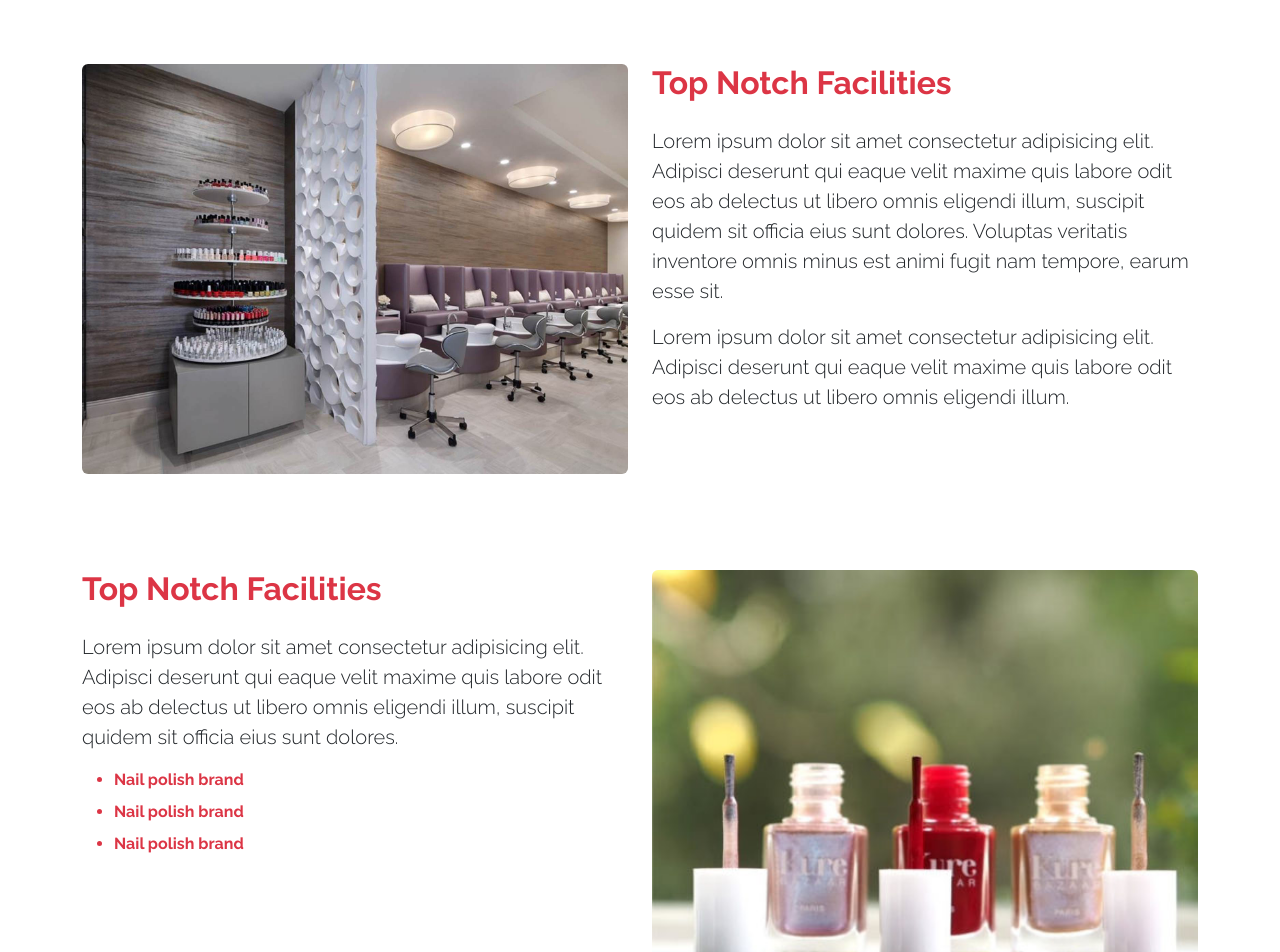
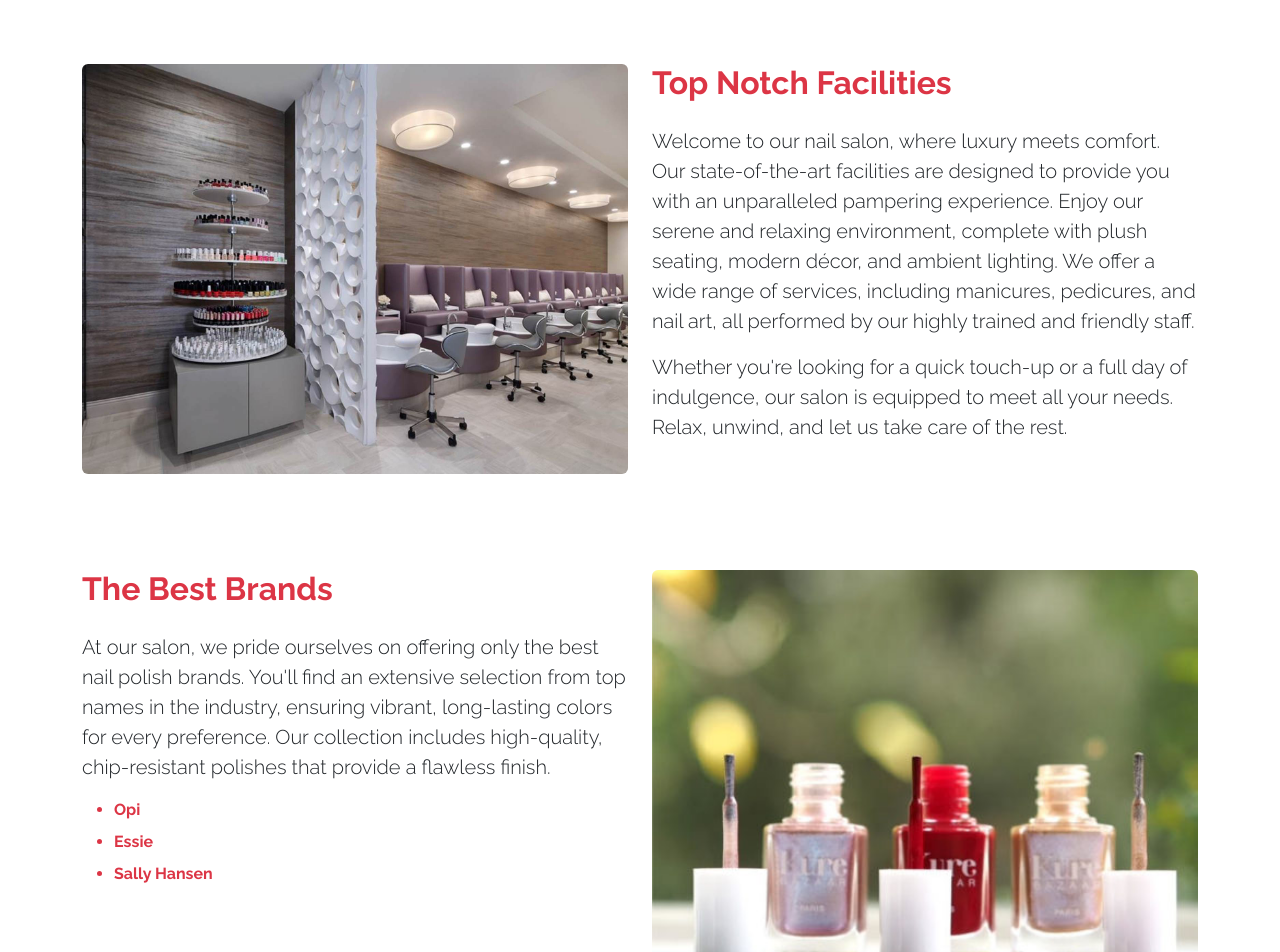
Before and after one commit to gitnnete/TipTopNails, a React (Vite) app: page /#/ in a window 1280 px wide. Shown: the part 820-1772 px from the top of the page. Built offline with nearby package versions, Linux system fonts and the light colour scheme.

Commit message:
Additional fixes to background image, addition of text to half-section

```diff
--- a/src/Components/Sections/HalfSection.jsx
+++ b/src/Components/Sections/HalfSection.jsx
@@ -10,7 +10,6 @@ const HalfSection = () => {
     AOS.init({
       duration: 1000, // Animation duration
       once: true, // Whether animation should happen only once - while scrolling down
-      // Additional options can be added here
     });
   }, []);
 
@@ -32,16 +31,18 @@ const HalfSection = () => {
           <div className="col-md-6 mt-5" data-aos="fade-right">
             <h2 className="text-danger fw-bold mb-4">Top Notch Facilities</h2>
             <p className="lead">
-              Lorem ipsum dolor sit amet consectetur adipisicing elit. Adipisci
-              deserunt qui eaque velit maxime quis labore odit eos ab delectus
-              ut libero omnis eligendi illum, suscipit quidem sit officia eius
-              sunt dolores. Voluptas veritatis inventore omnis minus est animi
-              fugit nam tempore, earum esse sit.
+              Welcome to our nail salon, where luxury meets comfort. Our
+              state-of-the-art facilities are designed to provide you with an
+              unparalleled pampering experience. Enjoy our serene and relaxing
+              environment, complete with plush seating, modern décor, and
+              ambient lighting. We offer a wide range of services, including
+              manicures, pedicures, and nail art, all performed by our highly
+              trained and friendly staff.
             </p>
             <p className="lead">
-              Lorem ipsum dolor sit amet consectetur adipisicing elit. Adipisci
-              deserunt qui eaque velit maxime quis labore odit eos ab delectus
-              ut libero omnis eligendi illum.
+              Whether you're looking for a quick touch-up or a full day of
+              indulgence, our salon is equipped to meet all your needs. Relax,
+              unwind, and let us take care of the rest.
             </p>
           </div>
         </div>
@@ -52,17 +53,18 @@ const HalfSection = () => {
             className="col-md-6 order-md-1 order-2 mt-5"
             data-aos="fade-left"
           >
-            <h2 className="text-danger fw-bold mb-4">Top Notch Facilities</h2>
+            <h2 className="text-danger fw-bold mb-4">The Best Brands</h2>
             <p className="lead">
-              Lorem ipsum dolor sit amet consectetur adipisicing elit. Adipisci
-              deserunt qui eaque velit maxime quis labore odit eos ab delectus
-              ut libero omnis eligendi illum, suscipit quidem sit officia eius
-              sunt dolores.
+              At our salon, we pride ourselves on offering only the best nail
+              polish brands. You'll find an extensive selection from top names
+              in the industry, ensuring vibrant, long-lasting colors for every
+              preference. Our collection includes high-quality, chip-resistant
+              polishes that provide a flawless finish.
             </p>
             <ul>
-              <li className="my-2 text-danger fw-bold">Nail polish brand</li>
-              <li className="my-2 text-danger fw-bold">Nail polish brand</li>
-              <li className="my-2 text-danger fw-bold">Nail polish brand</li>
+              <li className="my-2 text-danger fw-bold">Opi</li>
+              <li className="my-2 text-danger fw-bold">Essie</li>
+              <li className="my-2 text-danger fw-bold">Sally Hansen</li>
             </ul>
           </div>
           <div
--- a/src/index.css
+++ b/src/index.css
@@ -13,7 +13,7 @@ body {
 /*Hero*/
 .hero-section {
     height: 90vh; /* Full viewport height */
-    background: url('./src/assets/nail-technician.jpg') no-repeat center center/cover;
+    background: url('./assets/nail-technician.jpg') no-repeat center center/cover;
     position: relative;
     color: white;
   }
```
Also changed, not shown: public/nailLogo.png (added).
